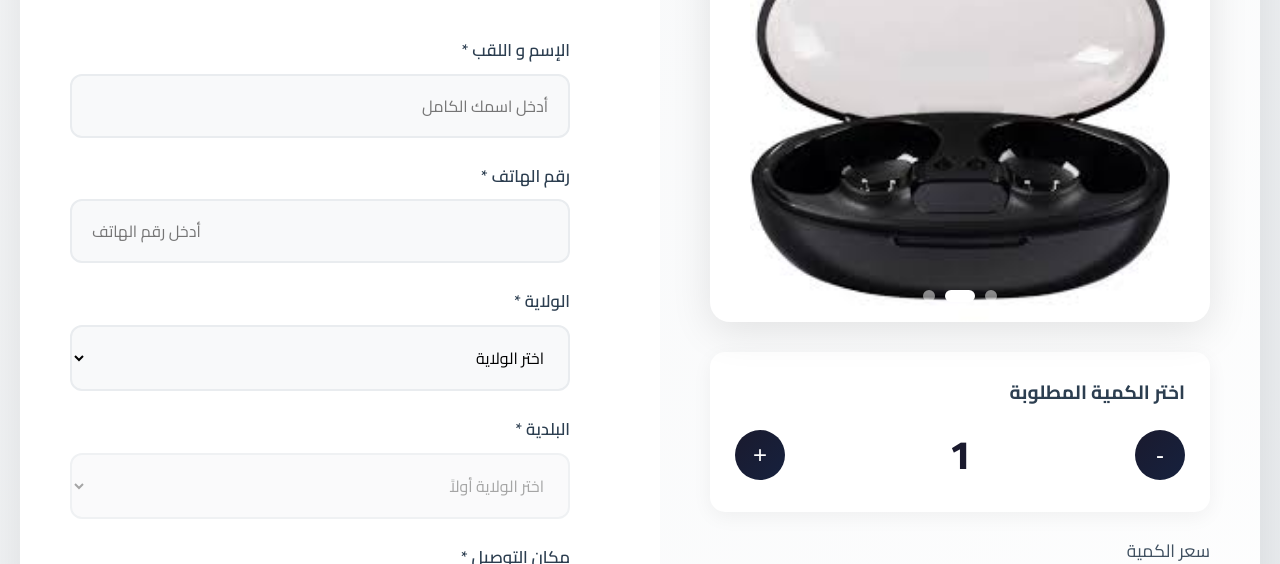
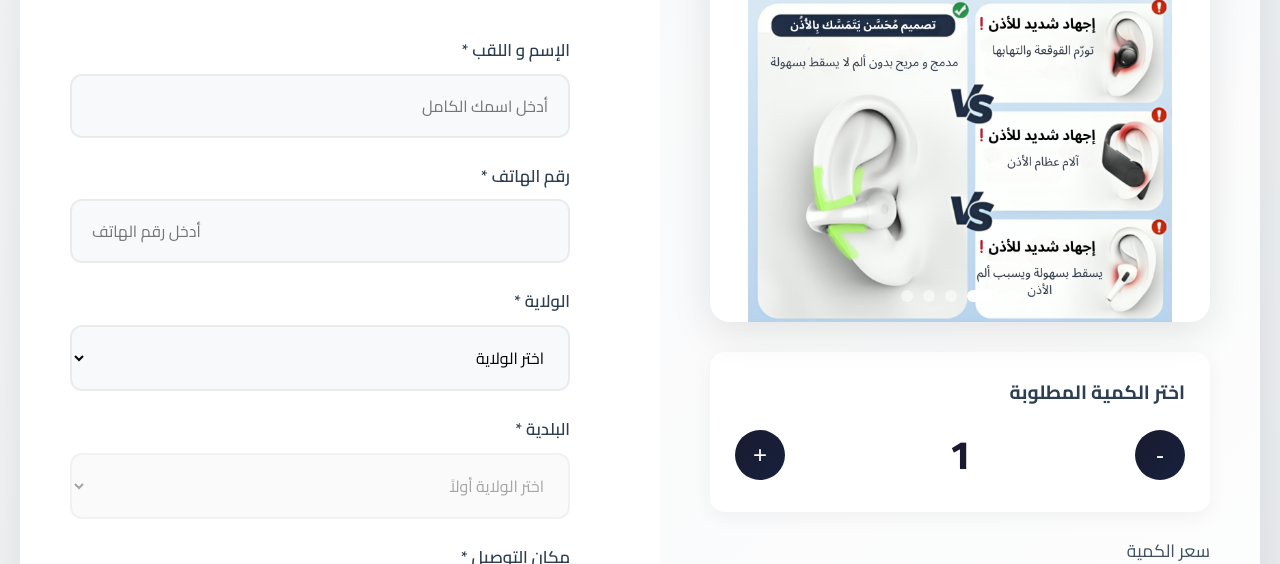
Before and after one commit to YaciNe-prog-Ha/dunia-tk_dunth_244, a plain HTML site: page index.html in a window 1280 px wide. Shown: the part 536-1100 px from the top of the page. Drawn offline with Linux system fonts and the light colour scheme.

Commit message:
adding new pics

```diff
--- a/index.html
+++ b/index.html
@@ -1050,8 +1050,11 @@
         const productImages = {
             general: [
                 '/images/img_1.png',
+                '/images/gb.png',
                 '/images/img_2.jpeg',
+                '/images/poster_2.png',
                 '/images/img_3.png'
+
             ],
             white: [
                 '/GBP3_blanche_1.jpg',
```
Also changed, not shown: images/gb.png (added), images/poster_2.png (added).
